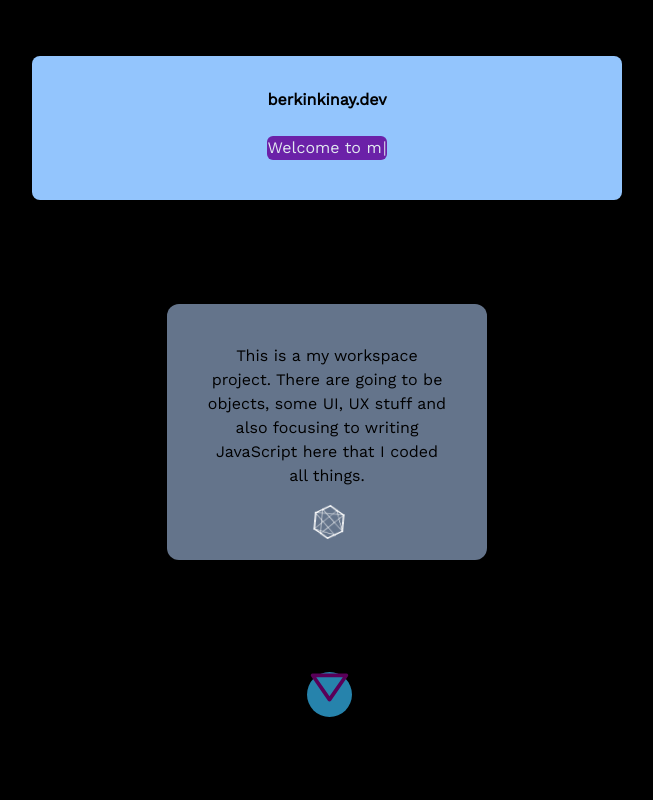
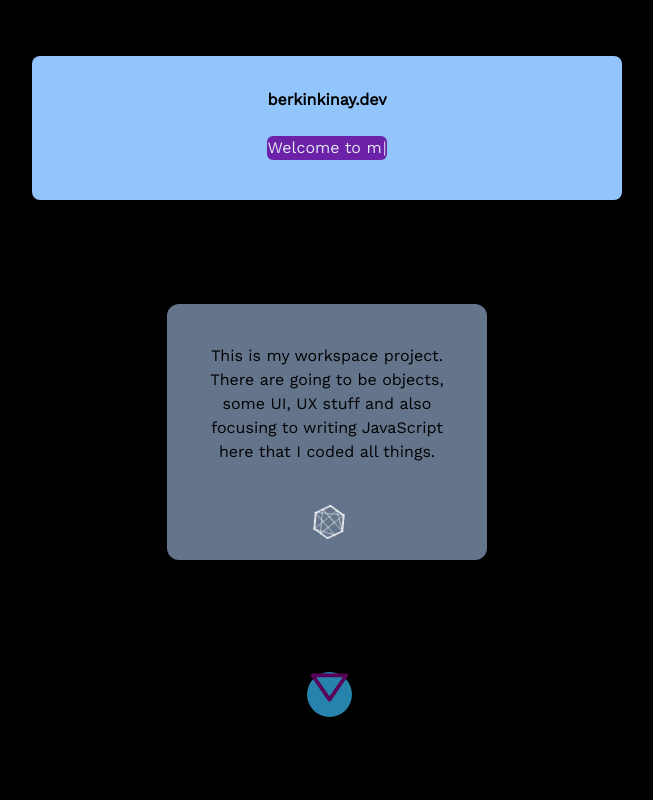
Before and after one commit to berkinkinay/Developer-Workspace, a React (Create React App) app: page / in a window 1280 px wide. Shown: the top 800 px of the page, without its empty margins (313-966 px from the left). Built offline with nearby package versions, Linux system fonts and the light colour scheme.

Commit message:
Update v1.2

```diff
--- a/src/pages/Home.jsx
+++ b/src/pages/Home.jsx
@@ -55,7 +55,7 @@ export const Home = () => {
      class=
      'flex text-center justify-center 2xl:text-base my-10 mx-10 text-black'
      >
-      This is a my workspace project. There are going to be objects,
+      This is my workspace project. There are going to be objects,
       some UI, UX stuff and also focusing to writing
       JavaScript here that I coded all things.
     </p>
```
